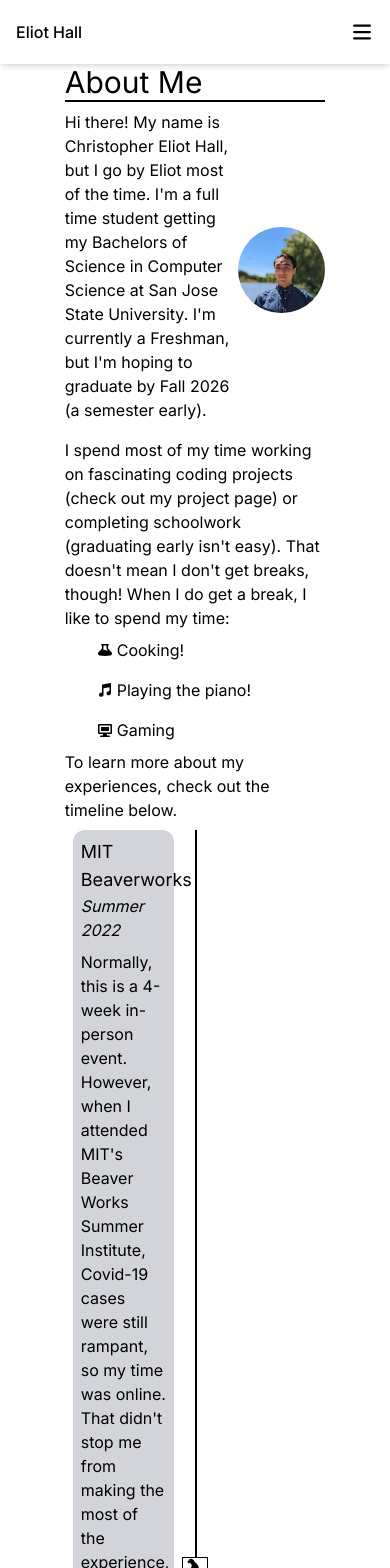
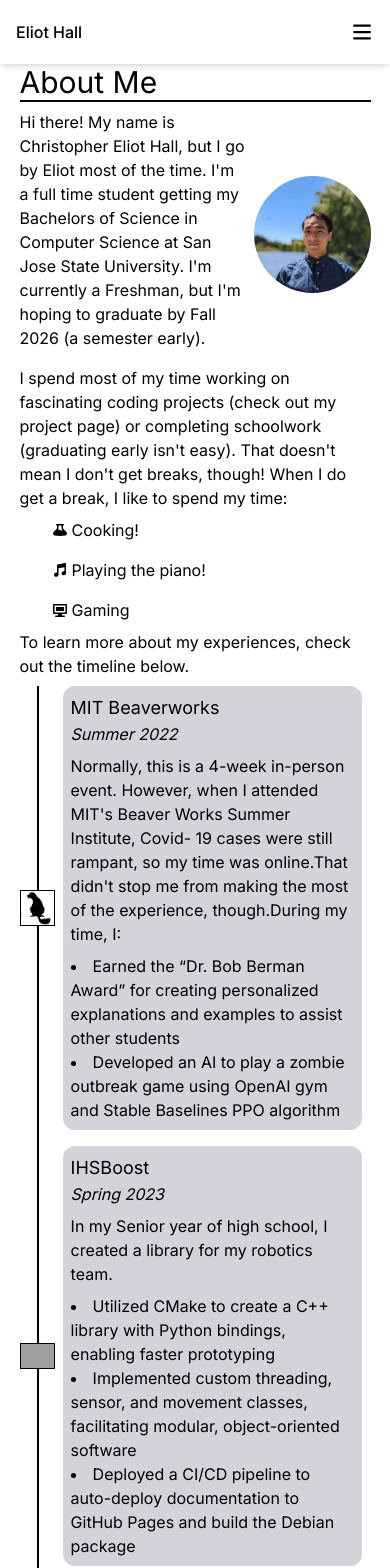
Before and after one commit to chrehall68/chrehall68.github.io, a Next.js app: page /about in a window 390 px wide. Shown: the top 1568 px of the page. Built offline with nearby package versions, Linux system fonts and the light colour scheme; grey boxes are pictures that could not be loaded.

Commit message:
change ' -> " and refactor mobile timeline

```diff
--- a/app/about/page.tsx
+++ b/app/about/page.tsx
@@ -1,4 +1,4 @@
-'use client'
+"use client"
 import { Content } from "@/components/Content"
 import { HeadedContainer } from "@/components/HeadedContainer"
 import { Timeline } from "@/components/Timeline"
@@ -61,7 +61,7 @@ export default function About() {
                     title: "MIT Beaverworks",
                     bullets: ["Earned the \“Dr. Bob Berman Award\” for creating personalized explanations and examples to assist other students",
                         "Developed an AI to play a zombie outbreak game using OpenAI gym and Stable Baselines PPO algorithm"],
-                    description: "Normally, this is a 4-week in-person event. However, when I attended MIT's Beaver Works Summer Institute, Covid-19 cases were still rampant, so my time was online. That didn't stop me from making the most of the experience, though. During my time, I:",
+                    description: "Normally, this is a 4-week in-person event. However, when I attended MIT's Beaver Works Summer Institute, Covid- 19 cases were still rampant, so my time was online.That didn't stop me from making the most of the experience, though.During my time, I: ",
                     date: "Summer 2022",
                     src: "/bwsi.png"
                 },
@@ -107,7 +107,7 @@ export default function About() {
                 },
                 {
                     title: "Stanford Ribonanza",
-                    description: "As a member of SJSU's ML Club, I met a couple club members interested in biology. Together, we found this competition and decided to compete, doing surprisingly well. The competition was a two-month-long Kaggle competition, during which I:",
+                    description: "As a member of SJSU's ML Club, I met a couple club members interested in biology.Together, we found this competition and decided to compete, doing surprisingly well.The competition was a two- month - long Kaggle competition, during which I:",
                     bullets: [
                         "Collaborated with two others to model RNA 3D structures, outperforming 700+ teams and winning a silver medal",
                         "Reduced model MAE by over 50% by writing a custom transformer in PyTorch and parallelizing our training loop",
--- a/app/projects/page.tsx
+++ b/app/projects/page.tsx
@@ -1,4 +1,4 @@
-'use client'
+"use client"
 import { Content } from "@/components/Content";
 
 export default function Projects() {
--- a/components/Content.tsx
+++ b/components/Content.tsx
@@ -10,7 +10,7 @@ export const Content: React.FunctionComponent<ContentProps> = props => {
     return <main className="h-max bg-white dark:bg-black relative ">
         <NavbarDefault />
         {props.pre ? props.pre() : null}
-        <div className="mx-[16.6%] pb-8">
+        <div className="mx-[5%] lg:mx-[16.6%] pb-8">
             {props.children}
         </div>
         <Footer />
--- a/components/Footer.tsx
+++ b/components/Footer.tsx
@@ -29,7 +29,7 @@ const Icon: React.FunctionComponent<IconProps> = props => {
 
 export const Footer: React.FunctionComponent = () => {
     return <footer className="flex flex-wrap w-full">
-        <div className="mx-[16.6%] w-full">
+        <div className="mx-[5%] lg:mx-[16.6%] w-full">
             <div className="border border-black dark:border-white w-full h-min" />
             <div className="flex w-full h-max justify-around">
                 <Icon darkSrc="/github-mark-white.svg" whiteSrc="/github-mark.svg" alt="GitHub" size={20} link="https://github.com/chrehall68" />
--- a/components/NavBar.tsx
+++ b/components/NavBar.tsx
@@ -18,7 +18,7 @@ export const NavbarDefault: React.FunctionComponent = () => {
             scrollListener,
         );
 
-        return () => { window.removeEventListener("resize", openListener); window.removeEventListener('scroll', scrollListener); }
+        return () => { window.removeEventListener("resize", openListener); window.removeEventListener("scroll", scrollListener); }
     }, []);
 
     const navList = (
--- a/components/Timeline.tsx
+++ b/components/Timeline.tsx
@@ -1,5 +1,5 @@
 // src/components/Timeline.js
-import React from 'react';
+import React from "react";
 
 export interface TimelineEntry {
     title: string,
@@ -14,46 +14,81 @@ interface _TE extends TimelineEntry {
 }
 
 const TE: React.FunctionComponent<_TE> = props => {
-    let oddStyle = "text-left transform translateX(100%)";
-    let evenStyle = "text-left transform translateX(-100%)";
-    let extraStyle = props.idx % 2 == 0 ? evenStyle : oddStyle;
-    let originalStyle = "bg-gray-500/30 rounded-xl p-2 mx-2 " + extraStyle;
+    // even/odd styling
+    const oddStyle = "transform translateX(100%) ";
+    const evenStyle = "transform translateX(-100%) ";
+    const originalStyle = "bg-gray-500/30 rounded-xl p-2 mx-2 text-left ";
 
-    let slideInStyle = props.idx % 2 == 0 ? " animate-slideInRight" : " animate-slideInLeft";
-
+    const [transformStyle, setTransformStyle] = React.useState("");
+    const [slideInStyle, setSlideInStyle] = React.useState("");
     const [style, setStyle] = React.useState(originalStyle)
     const elementRef = React.useRef<HTMLDivElement>(null);
 
+    // content to display; kept like this for easy reusing
     let content = <div className={style}>
-        <p className='text-lg md:text-xl'>{props.title}</p>
-        <p className='italic'>{props.date}</p>
-        <p className='py-2'>{props.description}</p>
+        <p className="text-lg md:text-xl">{props.title}</p>
+        <p className="italic">{props.date}</p>
+        <p className="py-2">{props.description}</p>
         {props.bullets?.map((val, index) => <li key={index}>{val}</li>)}
     </div>
 
+    // monitor scroll events so that we can slide element in once it appears on screen
+    // and  monitor resize events so we can see which slideInAnimation to use
     React.useEffect(
         () => {
             const f = () => {
                 const rect = elementRef?.current?.getBoundingClientRect();
                 if (rect !== null) {
                     if (0 < (rect?.top || 0) && (rect?.top || 0) < window.innerHeight && !style.includes(slideInStyle)) {
-                        setStyle(originalStyle + slideInStyle);
+                        setStyle(originalStyle + transformStyle + slideInStyle);
                     }
                 }
             }
+            const g = () => {
+                const size = window.innerWidth;
+                const val = props.idx % 2 == 0 ? "animate-slideInRight " : "animate-slideInLeft ";
+                if (size >= 1024) {  // large screen
+                    if (slideInStyle != val) {
+                        setSlideInStyle(val);
+                        setTransformStyle(props.idx % 2 == 0 ? evenStyle : oddStyle);
+                    }
+                }
+                // if less than large screen
+                // use the mobile layout (which only needs the slide-in-from-the-left animation)
+                else if (slideInStyle != "aimate-slideInLeft ") {
+                    setSlideInStyle("animate-slideInLeft ");
+                    setTransformStyle(oddStyle);
+                }
+            }
 
+            // call first time
+            g();
             f();
+
+            // set event listeners
+            window.addEventListener("resize", g)
             window.addEventListener("scroll", f)
 
-            return () => window.removeEventListener("scroll", f);
-        }, []
+            // cleanup function
+            return () => { window.removeEventListener("scroll", g); window.removeEventListener("scroll", f); };
+        }
     )
 
-    return <div className='relative w-full pb-4 flex flex-inline' ref={elementRef}>
-        <div className='absolute top-0 bottom-0 left-[50%] z-1 bg-black dark:bg-white w-[2px]' />
-        <div className='w-[45%]'>{props.idx % 2 == 0 ? content : null}</div>
-        <div className='w-[10%] flex items-center justify-center z-0'><img src={props.src} className='w-full lg:w-16 bg-white dark:bg-black border border-black dark:border-white' alt="image" /></div>
-        <div className='w-[45%]'>{props.idx % 2 == 0 ? null : content}</div>
+    // rendered html
+    return <div className="relative w-full pb-4" ref={elementRef}>
+        {/** Desktop View */}
+        <div className="hidden lg:flex flex-inline w-full">
+            <div className="absolute top-0 bottom-0 left-[50%] z-1 bg-black dark:bg-white w-[2px]" />
+            <div className="w-[45%]">{props.idx % 2 == 0 ? content : null}</div>
+            <div className="w-[10%] flex items-center justify-center z-0"><img src={props.src} className="w-full lg:w-16 bg-white dark:bg-black border border-black dark:border-white" alt="image" /></div>
+            <div className="w-[45%]">{props.idx % 2 == 0 ? null : content}</div>
+        </div>
+        {/** Mobile View */}
+        <div className="flex flex-inline w-full lg:hidden">
+            <div className="absolute top-0 bottom-0 left-[5%] z-1 bg-black dark:bg-white w-[2px]" />
+            <div className="w-[10%] flex items-center justify-center z-0"><img src={props.src} className="w-full lg:w-16 bg-white dark:bg-black border border-black dark:border-white" alt="image" /></div>
+            <div className="w-[90%]">{content}</div>
+        </div>
     </div>
 }
 
--- a/next.config.js
+++ b/next.config.js
@@ -1,4 +1,4 @@
-/** @type {import('next').NextConfig} */
+/** @type {import("next").NextConfig} */
 const nextConfig = {}
 
 module.exports = nextConfig
--- a/postcss.config.js
+++ b/postcss.config.js
@@ -1,7 +1,7 @@
 module.exports = {
   plugins: {
-    'postcss-import': {},
-    'tailwindcss/nesting': {},
+    "postcss-import": {},
+    "tailwindcss/nesting": {},
     tailwindcss: {},
     autoprefixer: {},
   },
```
Also changed, not shown: app/layout.tsx (+5 -5 lines), app/page.tsx (+4 -4 lines), tailwind.config.ts (+7 -7 lines).
